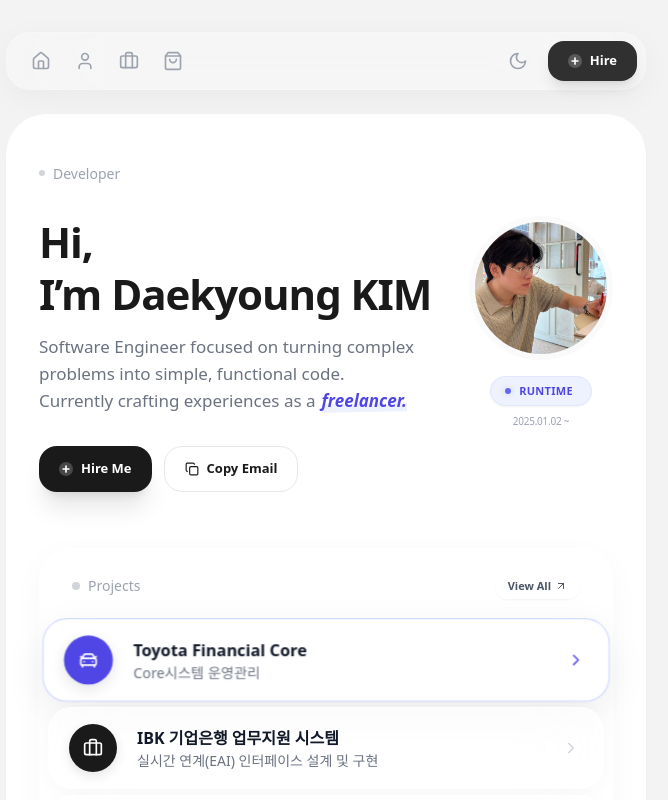
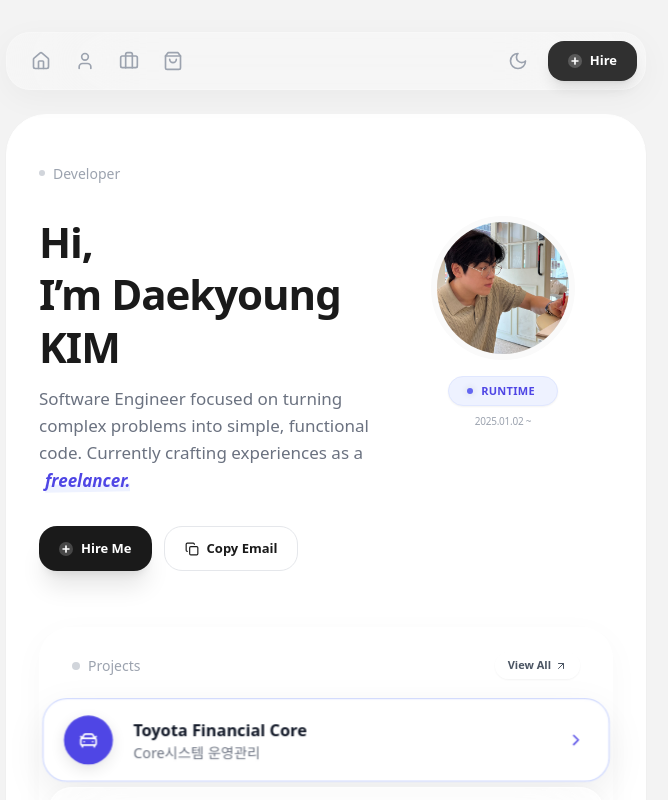
Before and after one commit to whitecloud94/blueprint-view, a React (Vite) app: page / in a window 1280 px wide. Shown: the top 800 px of the page, without its empty margins (314-982 px from the left). Built offline with nearby package versions, Linux system fonts and the light colour scheme.

Commit message:
히어로 섹션 버튼 및 아바타 스타일 조정

```diff
--- a/src/components/Hero/Hero.tsx
+++ b/src/components/Hero/Hero.tsx
@@ -41,17 +41,17 @@ const STYLES = {
     primaryButton: "bg-[#1A1A1A] text-white px-5 py-3 rounded-[16px] sm:rounded-[18px] text-[12px] sm:text-[13px] font-bold flex items-center gap-2 shadow-xl shadow-black/10 hover:bg-black transition-all hover:-translate-y-0.5",
     primaryButtonIcon: "bg-white/20 rounded-full p-0.5",
     secondaryButton: "bg-white border border-gray-200 text-[#1A1A1A] px-5 py-3 rounded-[16px] sm:rounded-[18px] text-[12px] sm:text-[13px] font-bold flex items-center gap-2 hover:bg-gray-50 transition-colors",
-    avatarWrapper: "flex flex-col items-center gap-4 flex-shrink-0",
+    avatarWrapper: "flex flex-col items-center gap-4 flex-shrink-0 w-[140px] sm:w-[220px]",
     avatarContainer: "relative",
     avatarImage: "w-28 h-28 sm:w-36 sm:h-36 rounded-full bg-[#F2F2F2] border-[4px] sm:border-[6px] border-[#FAFAFA] overflow-hidden shadow-inner",
     profileImg: "w-full h-full object-cover object-center",
     statusWrapper: "flex flex-col items-center gap-2",
-    badge: "group px-3 py-1.5 rounded-full text-[10px] sm:text-[11px] font-bold tracking-wide flex items-center gap-1.5 border shadow-sm transition-all duration-500 ease-in-out cursor-help overflow-hidden max-w-[130px] hover:max-w-[220px]",
+    badge: "group px-3 py-1.5 rounded-full text-[10px] sm:text-[11px] font-bold tracking-wide flex items-center justify-center gap-1.5 border shadow-sm transition-all duration-500 ease-in-out cursor-help overflow-hidden min-w-[110px] max-w-[130px] hover:max-w-[280px]",
     statusIndicator: "relative flex items-center justify-center w-2.5 h-2.5",
     statusPing: "absolute w-full h-full rounded-full opacity-75 animate-ping",
     statusDot: "relative w-1.5 h-1.5 rounded-full shadow-[0_0_8px_rgba(0,0,0,0.2)]",
     statusCode: "shrink-0 uppercase",
-    statusDetail: "flex items-center gap-1.5 max-w-0 opacity-0 group-hover:max-w-[100px] group-hover:opacity-100 transition-all duration-500 ease-in-out overflow-hidden whitespace-nowrap",
+    statusDetail: "flex items-center gap-1.5 max-w-0 opacity-0 group-hover:max-w-[150px] group-hover:opacity-100 transition-all duration-500 ease-in-out overflow-hidden whitespace-nowrap",
     statusCommentPrefix: "text-current opacity-30 ml-1",
     statusComment: "font-medium",
     statusDesc: "text-[10px] text-gray-400 font-medium tracking-tight",
```
